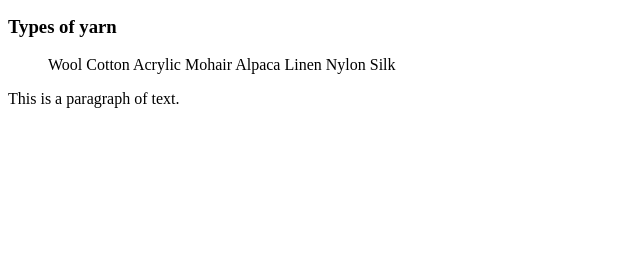
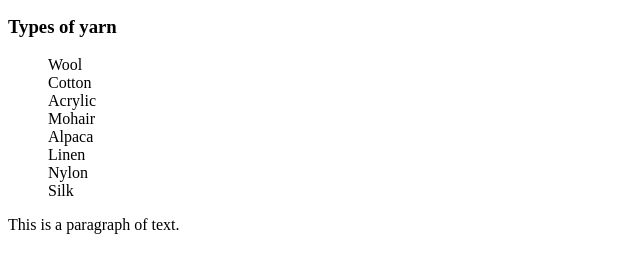
Before and after one commit to lk10416-hub/Layla-Khonji-7E, a plain HTML site: page index.html in a window 1280 px wide. Shown: the part 101-374 px from the top of the page, without its empty margins (0-640 px from the left). Drawn offline with Linux system fonts and the light colour scheme.

Commit message:
Update index.html

```diff
--- a/index.html
+++ b/index.html
@@ -10,14 +10,16 @@
     <img src="cat.jpg" alt="A fluffy cat">
     <h3>Types of yarn</h3>
     <ul>
-        Wool
-        Cotton
-        Acrylic
-        Mohair
-        Alpaca
-        Linen
-        Nylon
-        Silk
+        <il>
+        Wool <br>
+        Cotton <br>
+        Acrylic <br>
+        Mohair <br>
+        Alpaca <br>
+        Linen <br>
+        Nylon <br>
+        Silk <br>
+        </il>
     </ul>
     <p>This is a paragraph of text.</p>
 </body>
```
